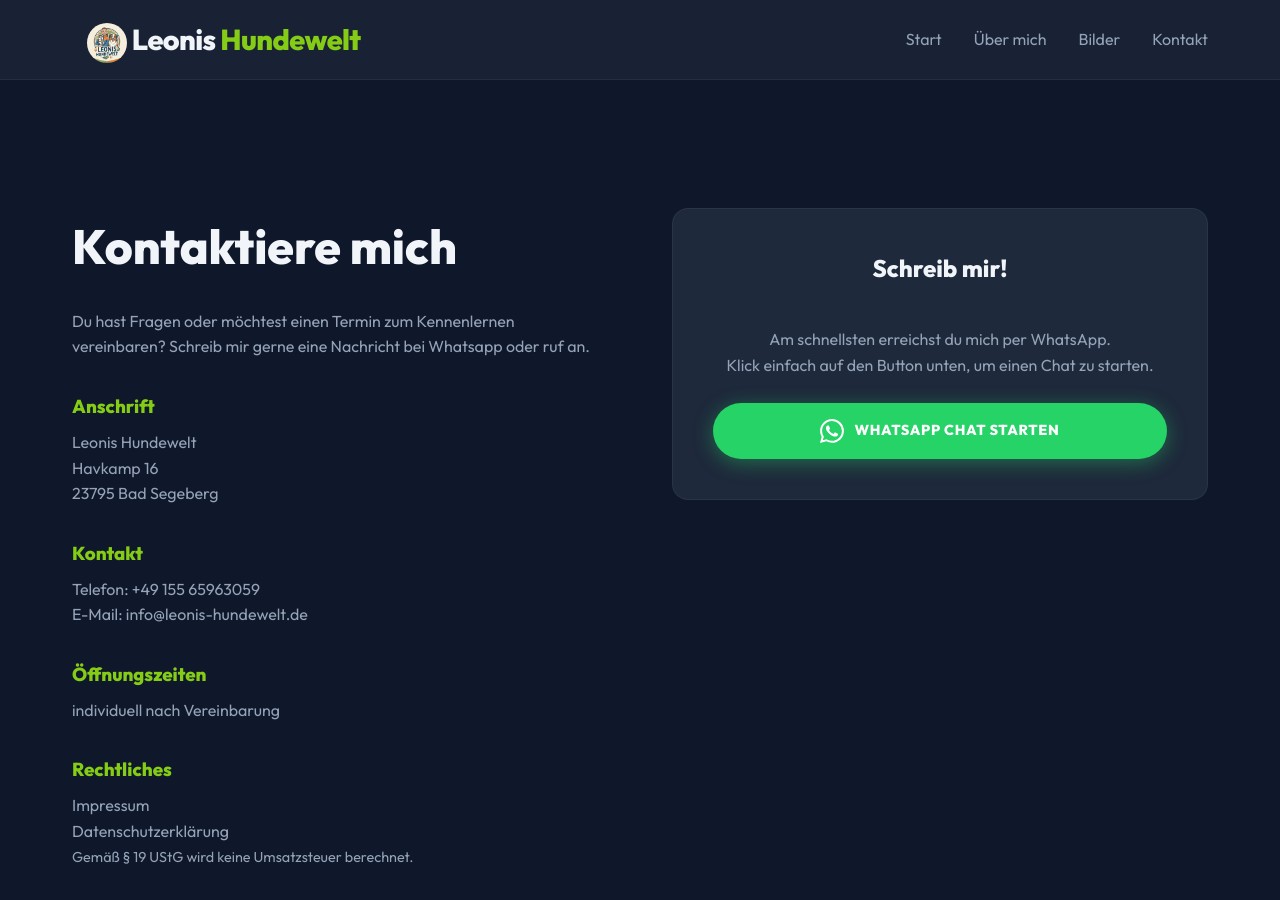
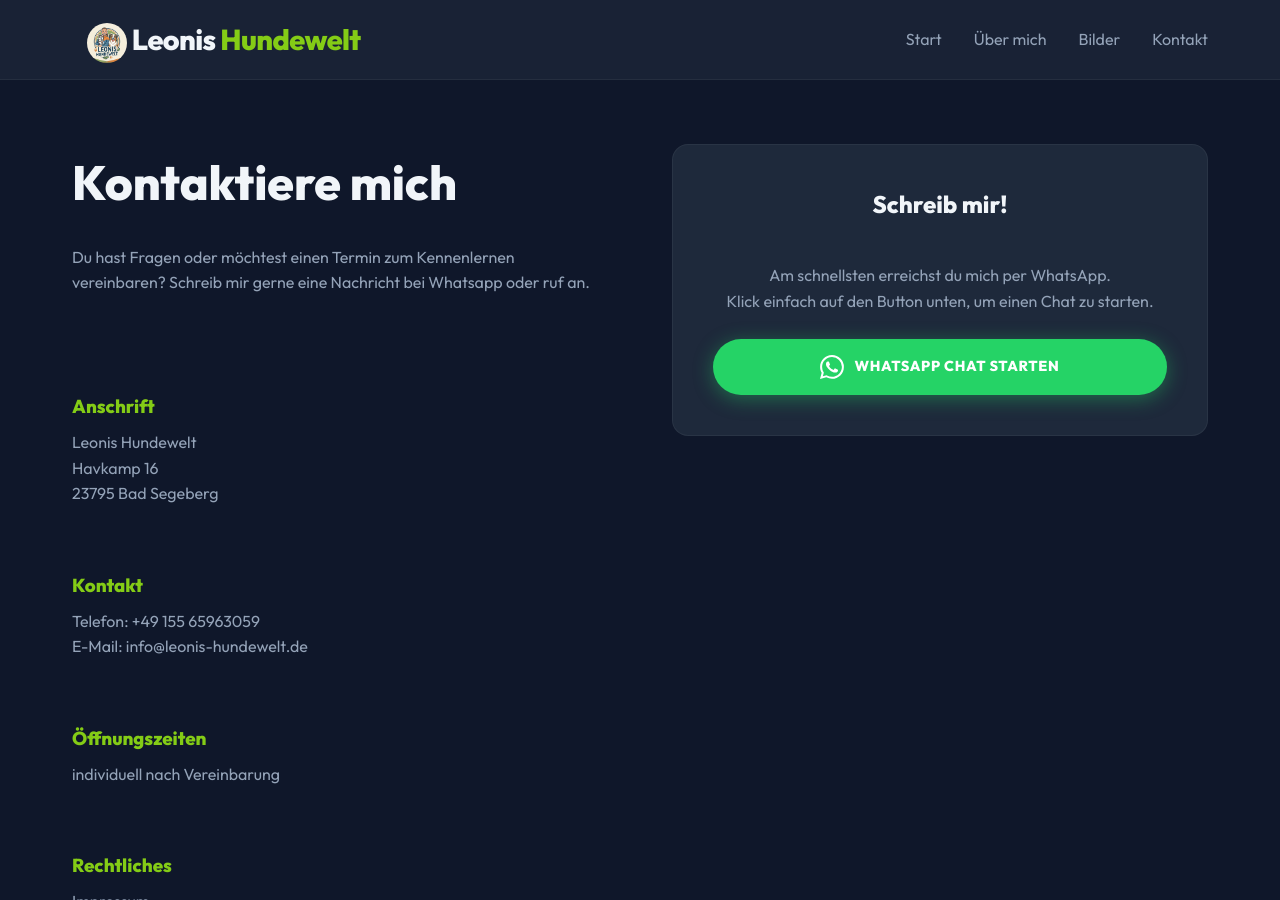
Before and after one commit to leonis-hundewelt/hundewelt, a Jekyll site: the page built from kontakt.md, in a window 1280 px wide and 900 px high. Built offline with Jekyll 4.4.1, drawn with Linux system fonts in a browser that asks for light colours.

Commit message:
Fix kontakt

```diff
--- a/assets/css/style.css
+++ b/assets/css/style.css
@@ -279,3 +279,43 @@ ul {
         grid-template-columns: 1fr;
     }
 }
+
+.contact-grid {
+    display: grid;
+    grid-template-columns: 1fr 1fr;
+    gap: 4rem;
+    max-width: var(--container-width);
+    margin: 0 auto;
+    padding: 4rem 2rem;
+    align-items: start;
+}
+
+.whatsapp-card-container {
+    grid-column: 2;
+    grid-row: 1 / span 6;
+}
+
+.contact-intro,
+.contact-address,
+.contact-details,
+.contact-hours,
+.contact-legal {
+    grid-column: 1;
+}
+
+@media (max-width: 900px) {
+    .contact-grid {
+        grid-template-columns: 1fr;
+        gap: 2rem;
+    }
+
+    .whatsapp-card-container,
+    .contact-intro,
+    .contact-address,
+    .contact-details,
+    .contact-hours,
+    .contact-legal {
+        grid-column: auto;
+        grid-row: auto;
+    }
+}
--- a/kontakt.md
+++ b/kontakt.md
@@ -4,50 +4,16 @@ title: Kontakt
 permalink: /kontakt.html
 ---
 
-<div class="container" style="padding: 4rem 2rem;">
-  <div class="grid" style="grid-template-columns: 1fr 1fr; gap: 4rem;">
+<div class="contact-grid">
 
-    <div>
+    <div class="contact-intro">
       <h1 style="font-size: 3rem; margin-bottom: 1.5rem;">Kontaktiere mich</h1>
       <p style="color: var(--text-muted); margin-bottom: 2rem;">
         Du hast Fragen oder möchtest einen Termin zum Kennenlernen vereinbaren? Schreib mir gerne eine Nachricht bei Whatsapp oder ruf an.
       </p>
-
-      <div style="margin-bottom: 2rem;">
-        <h3 style="color: var(--primary-color); margin-bottom: 0.5rem;">Anschrift</h3>
-        <p style="color: var(--text-muted);">
-          Leonis Hundewelt<br>
-          Havkamp 16<br>
-          23795 Bad Segeberg
-        </p>
-      </div>
-
-      <div style="margin-bottom: 2rem;">
-        <h3 style="color: var(--primary-color); margin-bottom: 0.5rem;">Kontakt</h3>
-        <p style="color: var(--text-muted);">
-          Telefon: <a href="tel:{{ site.telefon_url }}">{{ site.telefon }}</a><br>
-          E-Mail: <a href="mailto:{{ site.email }}">{{ site.email }}</a>
-        </p>
-      </div>
-
-      <div>
-        <h3 style="color: var(--primary-color); margin-bottom: 0.5rem;">Öffnungszeiten</h3>
-        <p style="color: var(--text-muted);">
-          individuell nach Vereinbarung
-        </p>
-      </div>
-
-      <div style="margin-top: 2rem;">
-        <h3 style="color: var(--primary-color); margin-bottom: 0.5rem;">Rechtliches</h3>
-        <p style="color: var(--text-muted);">
-          <a href="{{ '/impressum.html' | relative_url }}">Impressum</a><br>
-          <a href="{{ '/datenschutz.html' | relative_url }}">Datenschutzerklärung</a><br>
-          <span style="font-size: 0.9em;">Gemäß § 19 UStG wird keine Umsatzsteuer berechnet.</span>
-        </p>
-      </div>
     </div>
 
-    <div>
+    <div class="whatsapp-card-container">
       <div class="card" style="display: flex; flex-direction: column; gap: 1.5rem; text-align: center;">
         <h3 style="margin-bottom: 1rem;">Schreib mir!</h3>
         <p>Am schnellsten erreichst du mich per WhatsApp.<br>
@@ -60,5 +26,37 @@ permalink: /kontakt.html
         </a>
       </div>
     </div>
-  </div>
+
+    <div class="contact-address">
+      <h3 style="color: var(--primary-color); margin-bottom: 0.5rem;">Anschrift</h3>
+      <p style="color: var(--text-muted);">
+        Leonis Hundewelt<br>
+        Havkamp 16<br>
+        23795 Bad Segeberg
+      </p>
+    </div>
+
+    <div class="contact-details">
+      <h3 style="color: var(--primary-color); margin-bottom: 0.5rem;">Kontakt</h3>
+      <p style="color: var(--text-muted);">
+        Telefon: <a href="tel:{{ site.telefon_url }}">{{ site.telefon }}</a><br>
+        E-Mail: <a href="mailto:{{ site.email }}">{{ site.email }}</a>
+      </p>
+    </div>
+
+    <div class="contact-hours">
+      <h3 style="color: var(--primary-color); margin-bottom: 0.5rem;">Öffnungszeiten</h3>
+      <p style="color: var(--text-muted);">
+        individuell nach Vereinbarung
+      </p>
+    </div>
+
+    <div class="contact-legal">
+      <h3 style="color: var(--primary-color); margin-bottom: 0.5rem;">Rechtliches</h3>
+      <p style="color: var(--text-muted);">
+        <a href="{{ '/impressum.html' | relative_url }}">Impressum</a><br>
+        <a href="{{ '/datenschutz.html' | relative_url }}">Datenschutzerklärung</a><br>
+        <span style="font-size: 0.9em;">Gemäß § 19 UStG wird keine Umsatzsteuer berechnet.</span>
+      </p>
+    </div>
 </div>
```
